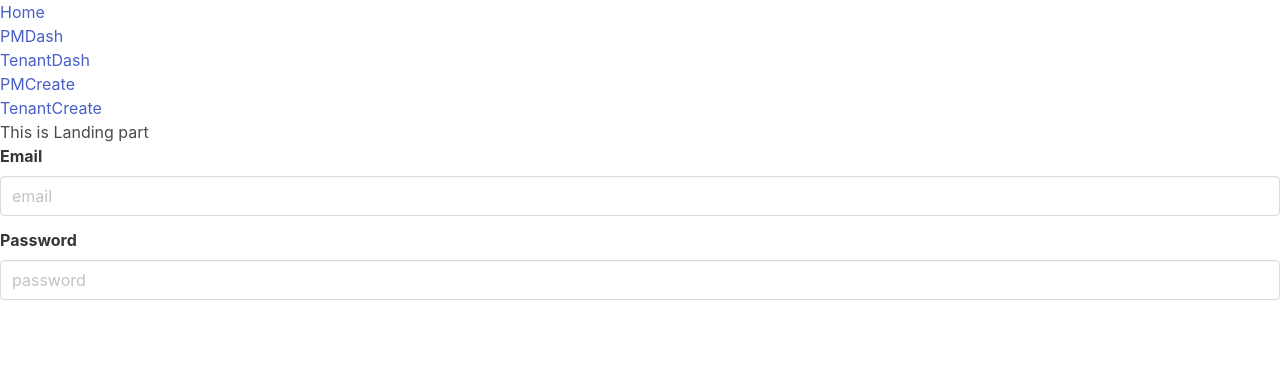
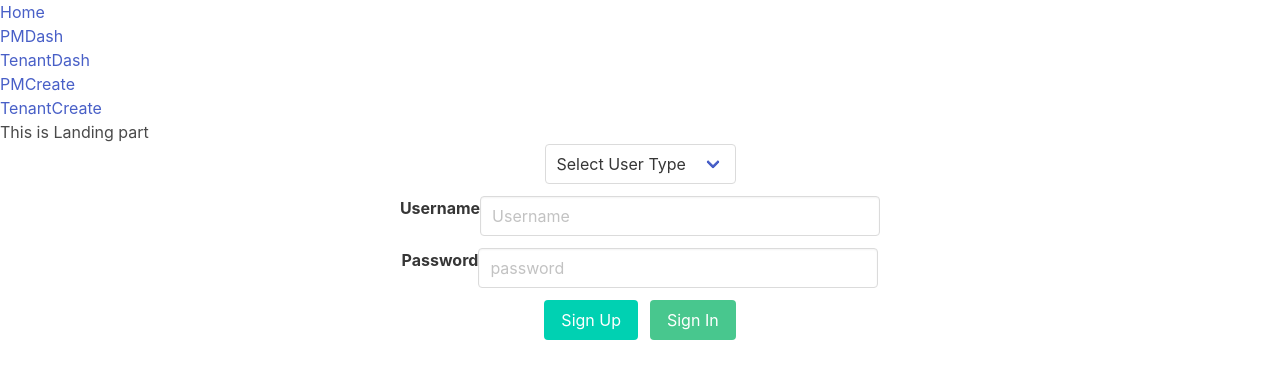
Before and after one commit to ksboyer17/Property-crm, a React (Create React App) app in the folder client/: page / in a window 1280 px wide. Shown: the top 378 px of the page. Built offline with nearby package versions, Linux system fonts and the light colour scheme; some icons are missing.

Commit message:
added dropdown menu and buttons (#19)

```diff
--- a/client/src/pages/Landing.js
+++ b/client/src/pages/Landing.js
@@ -7,20 +7,63 @@ class Landing extends Component {
       <div>
         <p>This is Landing part</p>
 
+        <div className = "field is-grouped is-grouped-centered">
+        <div class="control">
+          <div class="select">
+          <select>
+            <option>Select User Type</option>
+            <option>Resident</option>
+            <option>Property Manager</option>
+          </select>
+          </div>
+       </div>
+       </div>
 
-        <div className="field">
-            <label className="label" htmlFor="email">Email</label>
+        <div className="field is-grouped is-grouped-centered">
+
+            <label className="label"
+            htmlFor="username">
+              Username
+              </label>
+
             <div className="control">
-              <input className="input" name="email" type="email" placeholder="email" required onChange={this.handleChange} />
+              <input className="input"
+              style={{ width: '400px' }}
+              type="text"
+              placeholder="Username" />
             </div>
-          </div>
+        </div>
 
-          <div className="field">
-            <label className="label" htmlFor="password">Password</label>
+        <div className="field is-grouped is-grouped-centered">
+
+            <label className="label"
+            htmlFor="password">
+              Password
+              </label>
+
             <div className="control">
-              <input className="input" name="password" type="password" placeholder="password" required onChange={this.handleChange}/>
+              <input className="input"
+              style={{ width: '400px' }}
+              name="password"
+              type="password"
+              placeholder="password" />
             </div>
-          </div>
+        </div>
+
+        <div class="field is-grouped is-grouped-centered">
+            <p class="control">
+              <button class="button is-primary" onClick={() => console.log(form)}>
+              Sign Up
+              </button>
+           </p>
+            <p class="control">
+              <button class="button is-success">
+                Sign In
+              </button>
+            </p>
+
+        </div>
+
       </div>
 
     );
```
